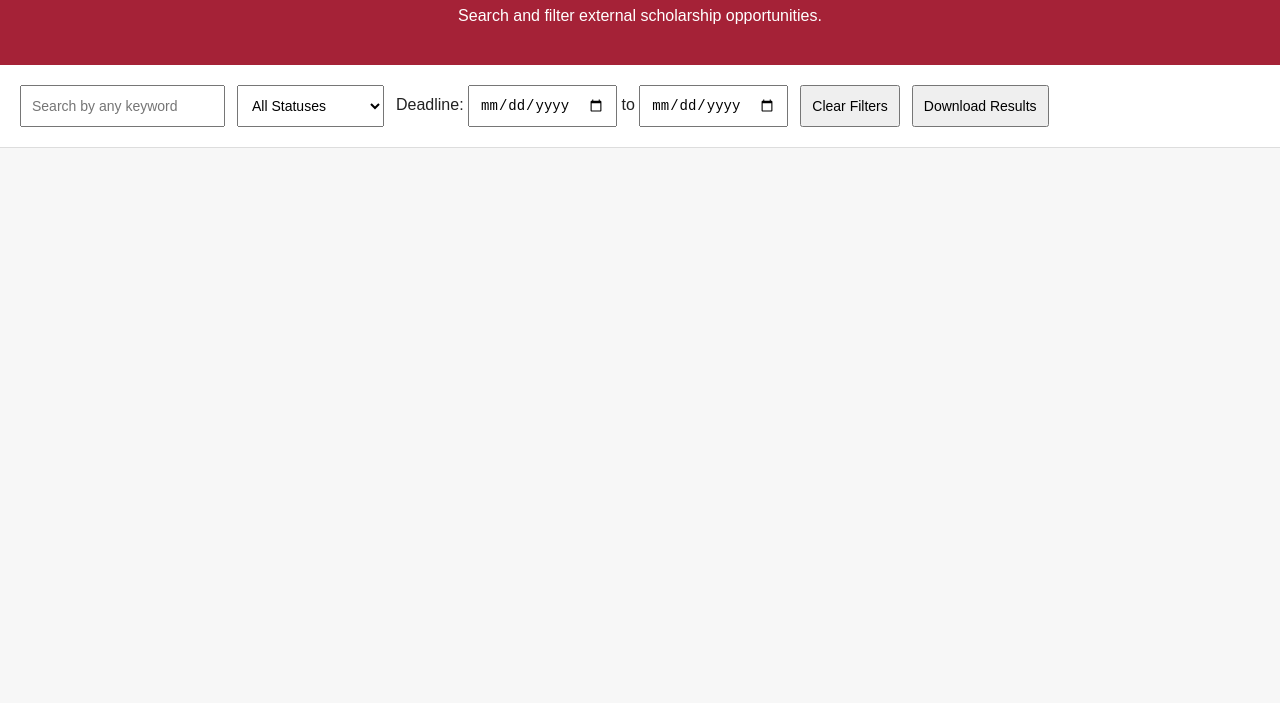
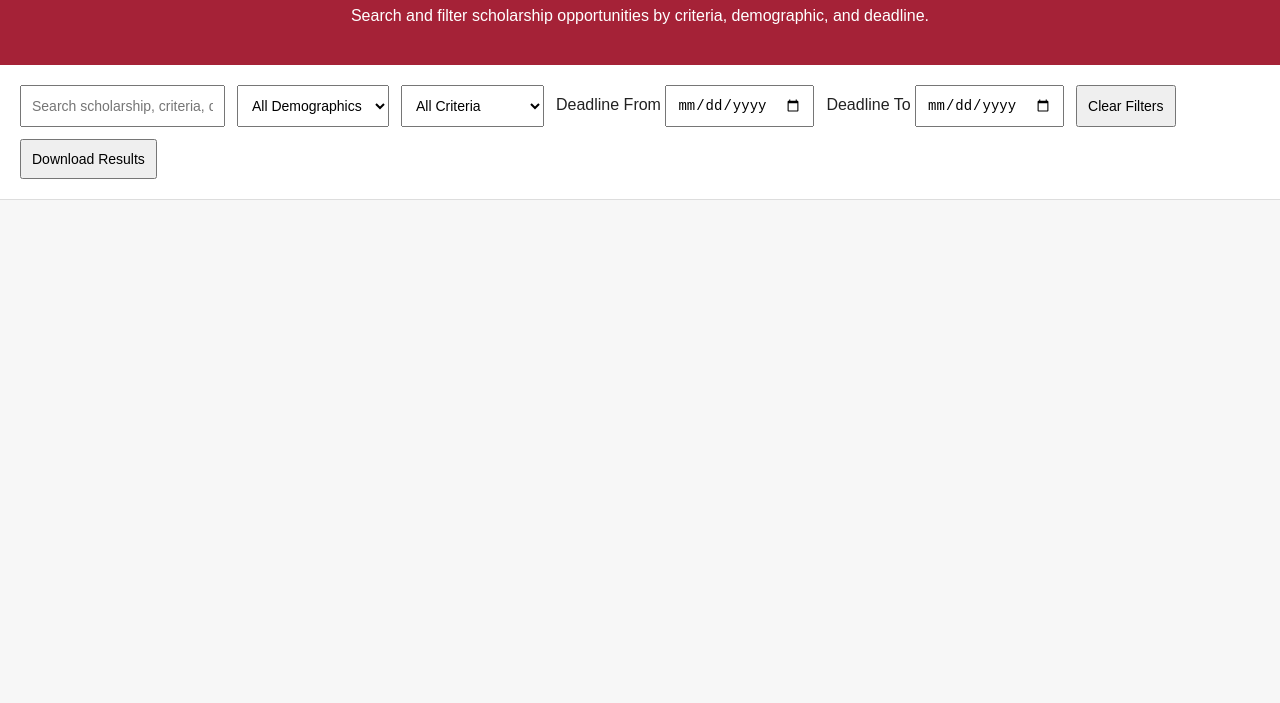
Before and after one commit to NEEJUSINGH/MAIR-Scholarships, a plain HTML site: page index.html in a window 1280 px wide. Shown: the part 97-800 px from the top of the page. Drawn offline with nearby package versions, Linux system fonts and the light colour scheme; no server answers.

Commit message:
Update title and filters in index.html

```diff
--- a/index.html
+++ b/index.html
@@ -3,32 +3,59 @@
 <head>
   <meta charset="UTF-8" />
   <meta name="viewport" content="width=device-width, initial-scale=1.0" />
-  <title>Scholarship Finder</title>
+  <title>Scholarship Dashboard</title>
   <link rel="stylesheet" href="style.css?v=1" />
 </head>
 <body>
   <header>
-    <h1>Military Student Scholarships</h1>
-    <p>Search and filter external scholarship opportunities.</p>
+    <h1>Scholarship Dashboard</h1>
+    <p>Search and filter scholarship opportunities by criteria, demographic, and deadline.</p>
   </header>
 
   <section class="filters">
-    <input id="searchInput" type="text" placeholder="Search by any keyword" />
+    <input id="searchInput" type="text" placeholder="Search scholarship, criteria, demographic..." />
 
-    <select id="statusFilter">
-      <option value="">All Statuses</option>
-      <option value="Open">Open</option>
-      <option value="Closed">Closed</option>
-      <option value="Rolling">Rolling</option>
-      <option value="Waiting for dates">Waiting for dates</option>
+    <select id="demographicFilter">
+      <option value="">All Demographics</option>
+      <option value="African American">African American</option>
+      <option value="Asian">Asian</option>
+      <option value="Black">Black</option>
+      <option value="BIPOC">BIPOC</option>
+      <option value="First Generation">First Generation</option>
+      <option value="Hispanic">Hispanic</option>
+      <option value="Latinx">Latinx</option>
+      <option value="LGBTQ">LGBTQ</option>
+      <option value="Native American">Native American</option>
+      <option value="Students of Color">Students of Color</option>
+      <option value="Veteran">Veteran</option>
+      <option value="Women">Women</option>
+      <option value="All students">All students</option>
     </select>
 
-  <div class="date-filter">
-  <span>Deadline:</span>
-  <input id="fromDate" type="date" />
-       <span>to</span>
-  <input id="toDate" type="date" />
-</div>
+    <select id="criteriaFilter">
+      <option value="">All Criteria</option>
+      <option value="Ambition">Ambition</option>
+      <option value="Need">Need</option>
+      <option value="Undergraduate">Undergraduate</option>
+      <option value="Graduate">Graduate</option>
+      <option value="STEM">STEM</option>
+      <option value="Nursing">Nursing</option>
+      <option value="U.S. Citizen">U.S. Citizen</option>
+      <option value="DACA">DACA</option>
+      <option value="International">International</option>
+      <option value="First Generation">First Generation</option>
+      <option value="GPA">GPA</option>
+    </select>
+
+    <div class="date-group">
+      <label for="fromDate">Deadline From</label>
+      <input id="fromDate" type="date" />
+    </div>
+
+    <div class="date-group">
+      <label for="toDate">Deadline To</label>
+      <input id="toDate" type="date" />
+    </div>
 
     <button id="clearBtn">Clear Filters</button>
     <button id="downloadBtn">Download Results</button>
@@ -39,6 +66,6 @@
   <main id="scholarshipList"></main>
 
   <script src="https://cdn.jsdelivr.net/npm/papaparse@5.4.1/papaparse.min.js"></script>
-  <script src="script.js?v=2"></script>
+  <script src="script.js?v=1"></script>
 </body>
 </html>
```
